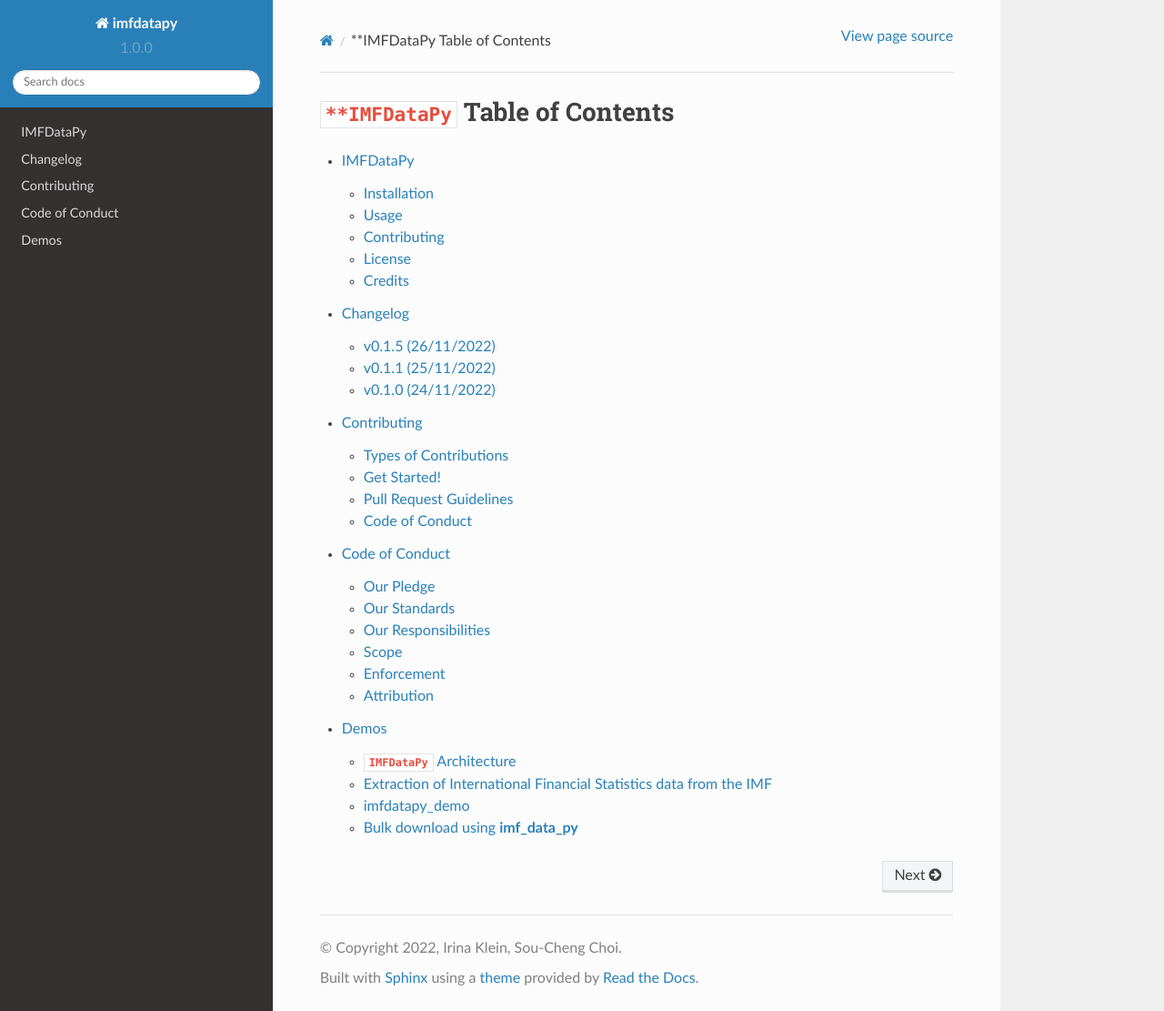
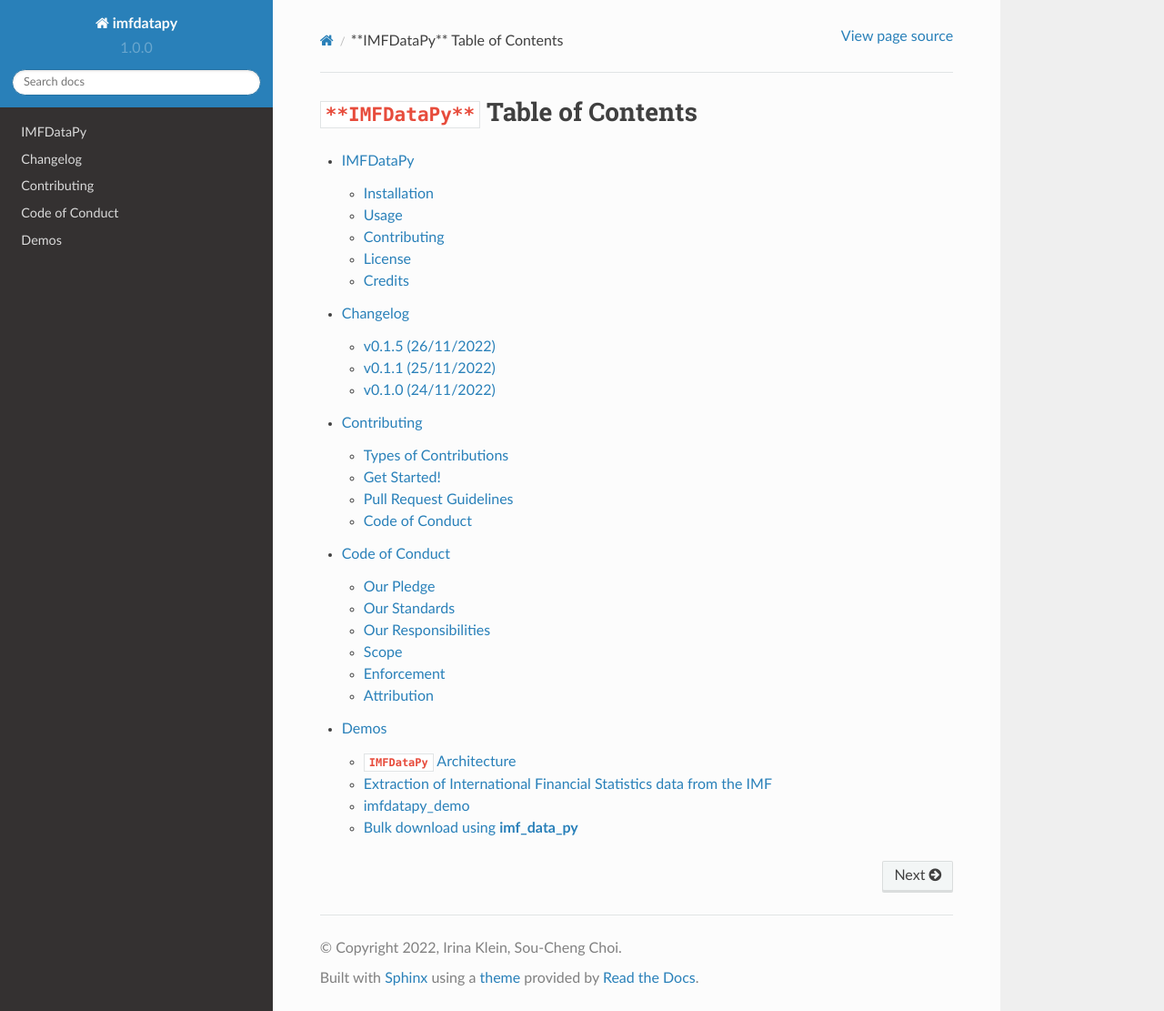
Before and after one commit to Economic-and-Financial-Data-Discovery/imfdatapy, a Sphinx documentation site: the page built from docs/index.md, in a window 1280 px wide and 1111 px high. Shown: the whole window at 91% size. Built offline with Sphinx 7.4.7 and the Read the Docs theme 2.0.0, drawn with Linux system fonts in a browser that asks for light colours; pages that are not in the unit, such as notebooks, are missing from menus.

````diff
--- a/docs/index.md
+++ b/docs/index.md
@@ -1,4 +1,4 @@
-`**IMFDataPy` Table of Contents
+`**IMFDataPy**` Table of Contents
 ================================
 
 ```{toctree}
````
